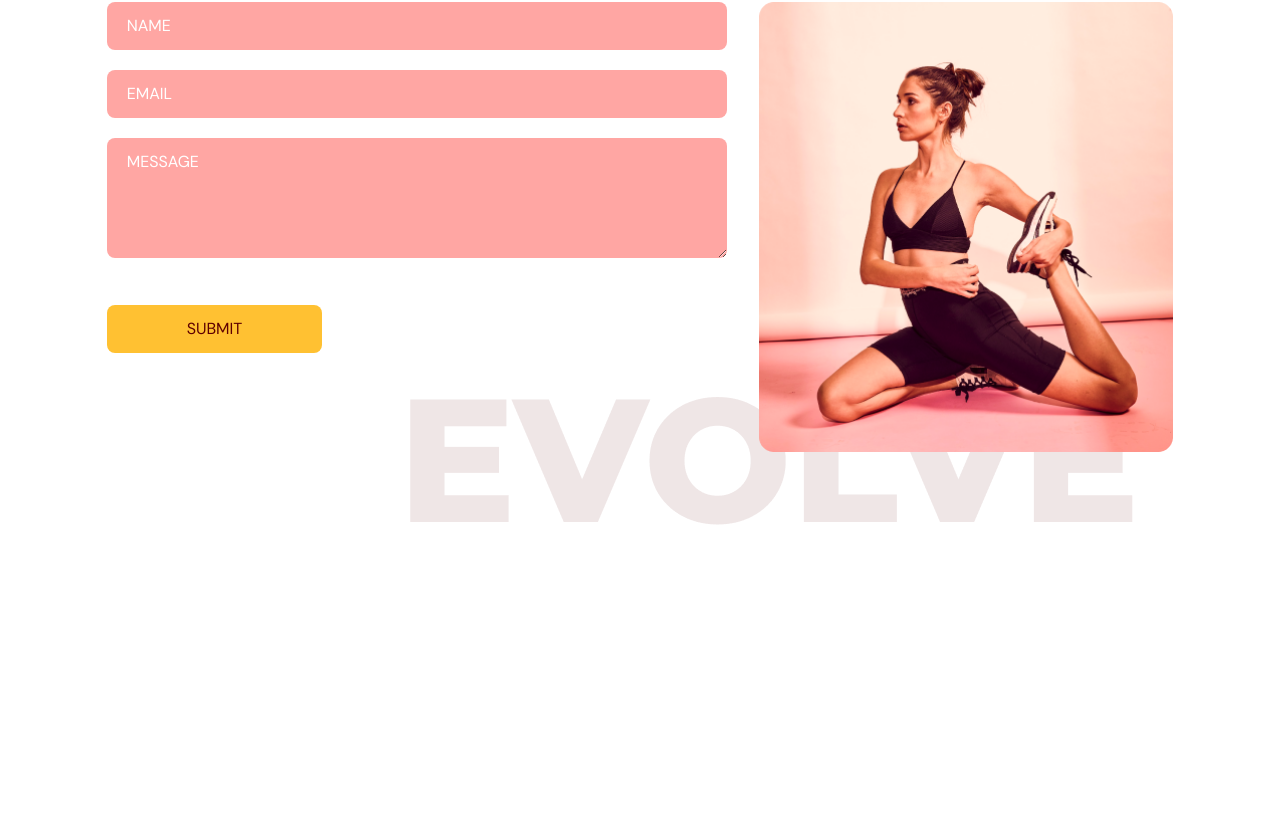
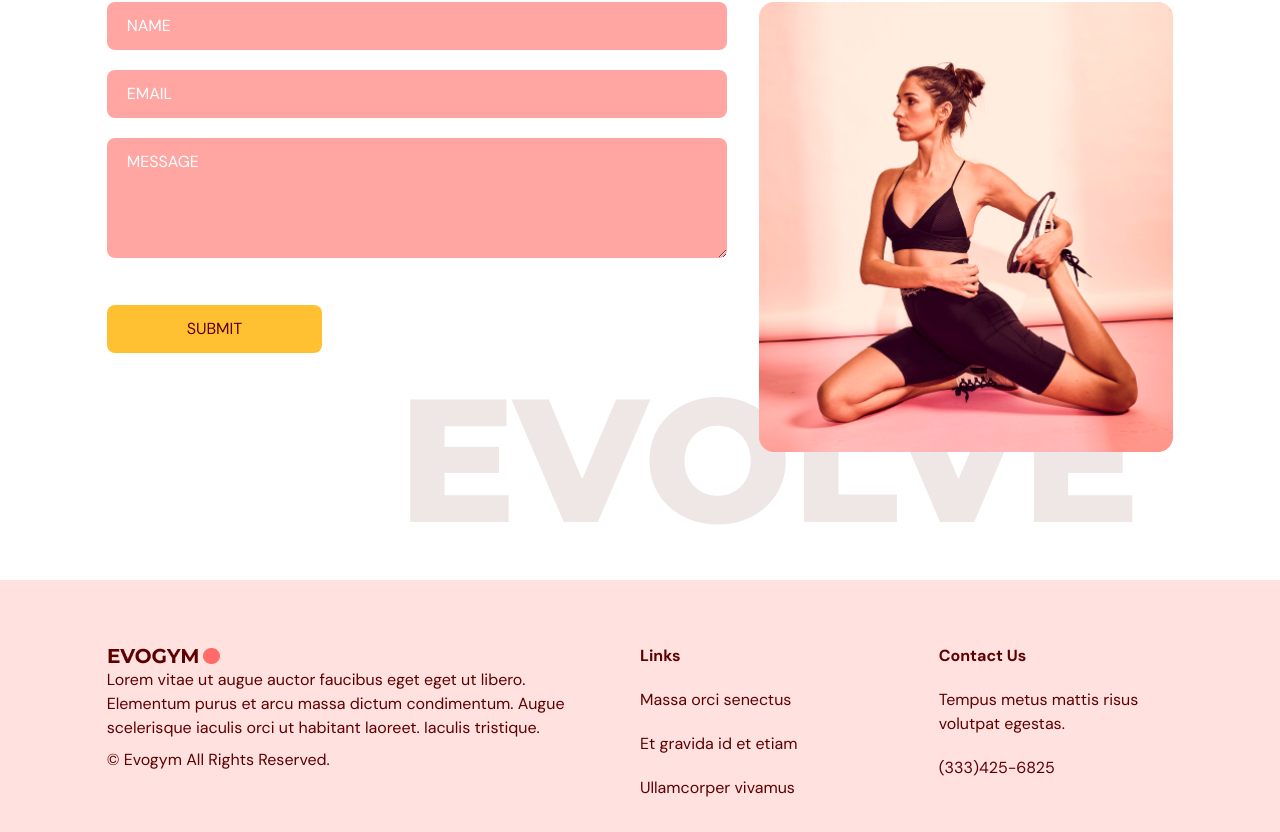
Before and after one commit to MG-108/typesript-fitness-app, a React (Vite) app: page / in a window 1280 px wide. Shown: the part 3168-4000 px from the top of the page. Before the commit the page ends 3748 px from the top, so only its background shows below. Built offline with nearby package versions, Linux system fonts and the light colour scheme.

Commit message:
small changes

```diff
--- a/src/App.tsx
+++ b/src/App.tsx
@@ -4,6 +4,7 @@
 import Benefits from "@/components/benefits";
 import ContactUs from "@/components/contactUs";
 import OurClasses from "@/components/ourClasses";
+import Footer from "@/components/footer";
 import { SelectedPage } from "@/interfaces/types";
 
 function App() {
@@ -36,6 +37,7 @@
       <Benefits setSelectedPage={setSelectedPage} />
       <OurClasses setSelectedPage={setSelectedPage} />
       <ContactUs setSelectedPage={setSelectedPage} />
+      <Footer />
     </div>
   );
 }
--- a/src/components/contactUs/index.tsx
+++ b/src/components/contactUs/index.tsx
@@ -26,7 +26,7 @@
   };
 
   return (
-    <section id="contactUs" className="mx-auto w-5/6 pb-32 pt-24">
+    <section id="contactus" className="mx-auto w-5/6 pb-32 pt-24">
       <motion.div
         onViewportEnter={() => setSelectedPage(SelectedPage.ContactUs)}
       >
--- /dev/null
+++ b/src/components/footer/index.tsx
@@ -0,0 +1,34 @@
+import Logo from "@/assets/Logo.png";
+
+type Props = {};
+
+const Footer = (props: Props) => {
+  return (
+    <footer className="bg-primary-100 py-16">
+      <div className=" mx-auto w-5/6 gap-16 md:flex">
+        <div className="mt-16 basis-1/2 md:mt-0">
+          <img src={Logo} alt="logo" />
+          <p>
+            Lorem vitae ut augue auctor faucibus eget eget ut libero. Elementum
+            purus et arcu massa dictum condimentum. Augue scelerisque iaculis
+            orci ut habitant laoreet. Iaculis tristique.
+          </p>
+          <p className="mt-2">© Evogym All Rights Reserved.</p>
+        </div>
+        <div className="mt-12 basis-1/4 md:mt-0">
+          <h4 className="font-bold">Links</h4>
+          <p className="my-5">Massa orci senectus</p>
+          <p className="my-5">Et gravida id et etiam</p>
+          <p>Ullamcorper vivamus</p>
+        </div>
+        <div className="mt-12 basis-1/4 md:mt-0">
+          <h4 className="font-bold">Contact Us</h4>
+          <p className="my-5">Tempus metus mattis risus volutpat egestas.</p>
+          <p>(333)425-6825</p>
+        </div>
+      </div>
+    </footer>
+  );
+};
+
+export default Footer;
--- a/src/components/home/index.tsx
+++ b/src/components/home/index.tsx
@@ -90,8 +90,8 @@
           <div className="mx-40">
             <div className="flex  items-center justify-start gap-20">
               <img src={SponsorRedbull} alt="redbull-sponsor" />
-              <img src={SponsorForbes} alt="redbull-forbes" />
-              <img src={SponsorFortune} alt="redbull-fortune" />
+              <img src={SponsorForbes} alt="forbes-sponser" />
+              <img src={SponsorFortune} alt="fortune-sponser" />
             </div>
           </div>
         </div>
```
